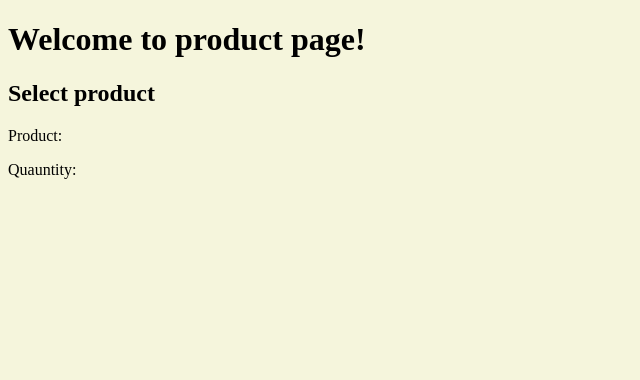
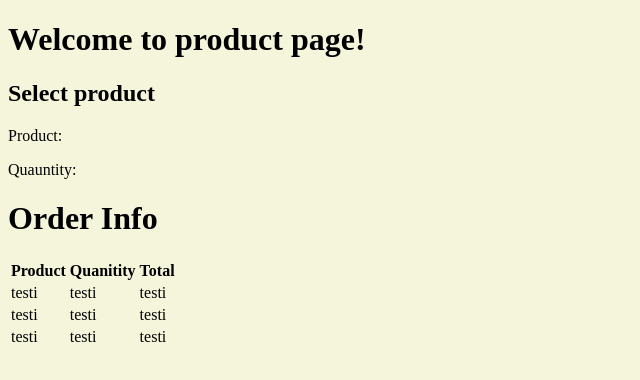
Before and after one commit to Kikkoust/component-assignment, a React (Vite) app in the folder comp-assign/: page / in a window 1280 px wide. Shown: the top 380 px of the page, without its empty margins (0-640 px from the left). Built offline with nearby package versions, Linux system fonts and the light colour scheme.

Commit message:
function OrderInfo lisätty ja tehty columnit.
function OrderInfo luotu ja siihen table.

```diff
--- a/comp-assign/src/App.jsx
+++ b/comp-assign/src/App.jsx
@@ -12,6 +12,7 @@ function App() {
     <div>
       <Header/>
       <SelectProduct/>
+      <OrderInfo/>
     </div>
   )
 }
@@ -45,6 +46,38 @@ function SelectProduct(){
   )
 }
 
+function OrderInfo(){
+  return(
+    <div className="info">
+      <h1>Order Info</h1>
+      <table>
+          <tr>
+            <th id="colhead1">Product</th>
+            <th id="colhead">Quanitity</th>
+            <th id="colhead">Total</th>
+          </tr>
+          <tr>
+            <td>testi</td>
+            <td>testi</td>
+            <td>testi</td>
+          </tr>
+          <tr>
+            <td>testi</td>
+            <td>testi</td>
+            <td>testi</td>
+          </tr>
+          <tr>
+            <td>testi</td>
+            <td>testi</td>
+            <td>testi</td>
+          </tr>
+
+
+      </table>
+    </div>
+  )
+}
+
 
 
 export default App
```
Also changed, not shown: comp-assign/src/index.css (line endings or trailing spaces).
